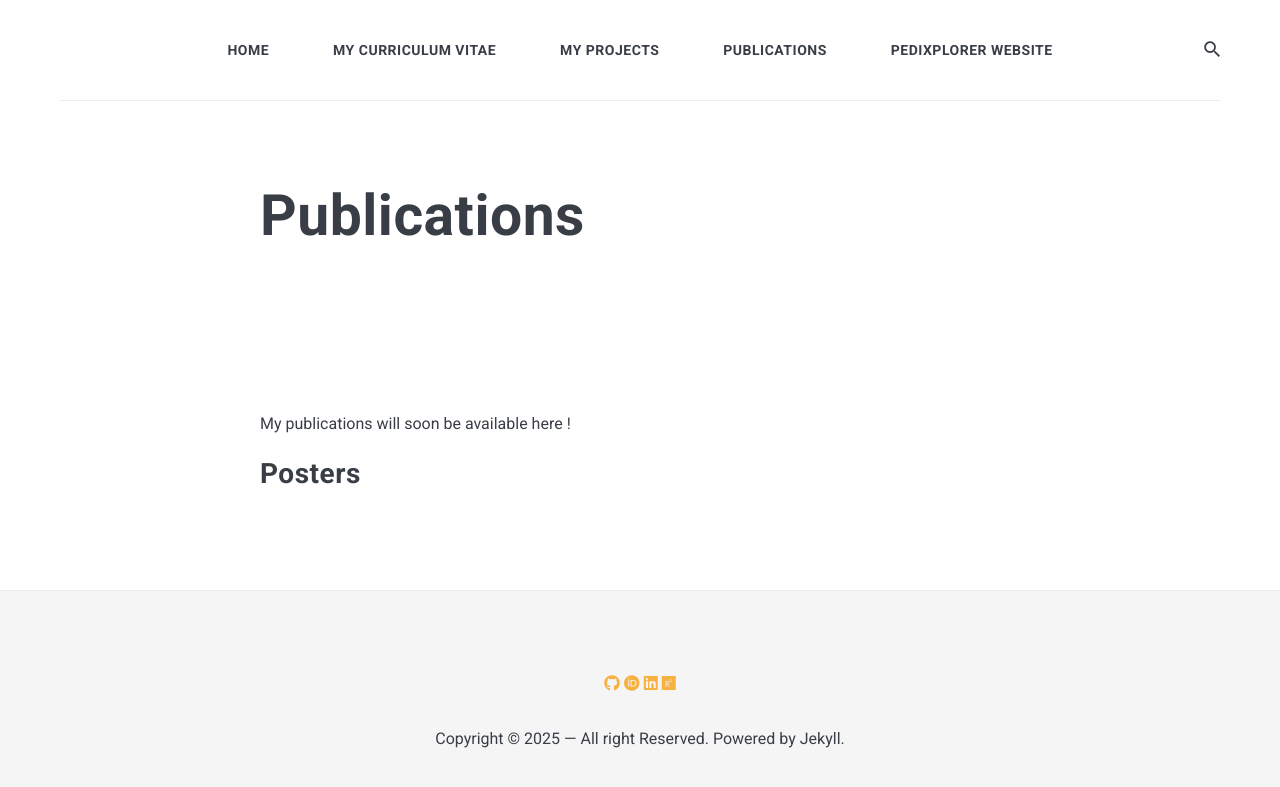
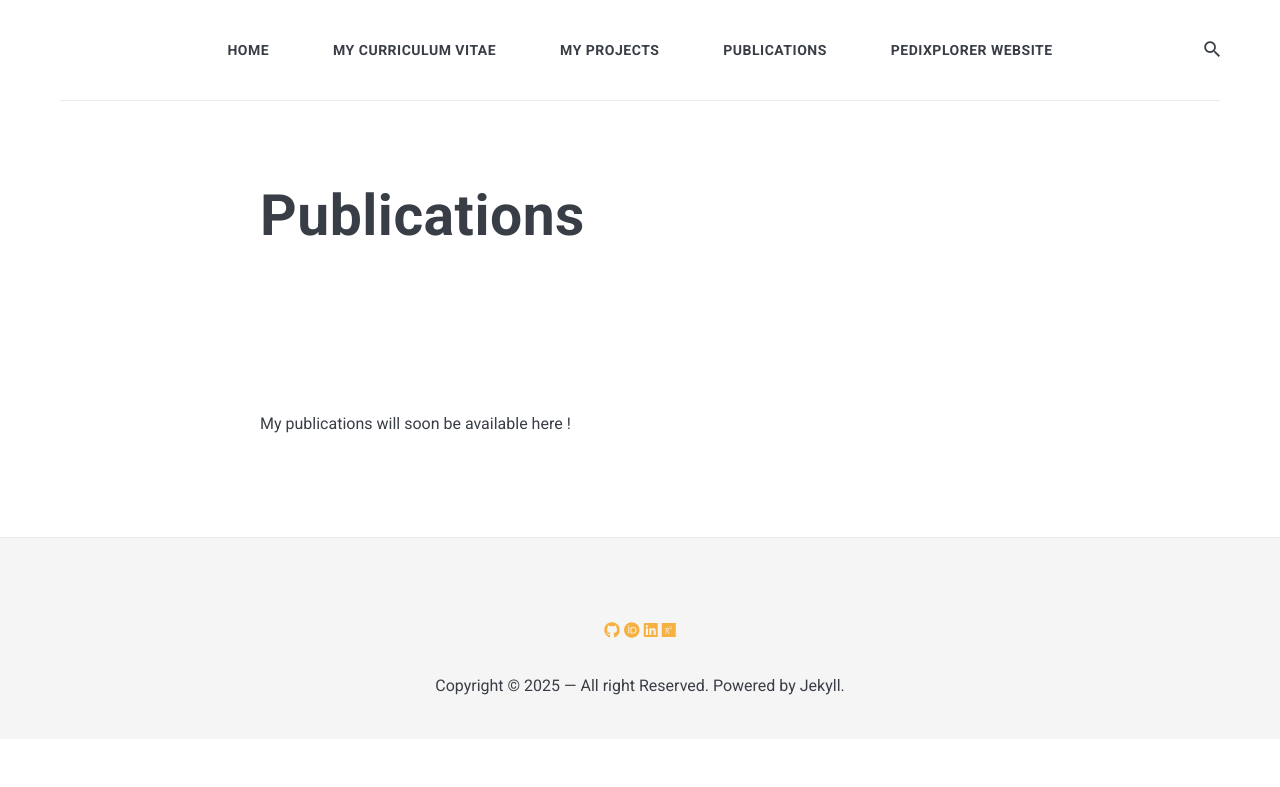
Before and after one commit to LouisLeNezet/louislenezet.github.io, a Jekyll site: the page built from _pages/publications.md, in a window 1280 px wide. Shown: the top 787 px of the page. Built offline with Jekyll 4.4.1, drawn with Linux system fonts in a browser that asks for light colours; nearby versions of some CDN libraries.

Commit message:
Update path

```diff
--- a/_config.yml
+++ b/_config.yml
@@ -15,12 +15,6 @@ plugins:
   - jekyll-paginate
   - jekyll-sitemap
   - jekyll/tagging
-
-header:
-  - title: "Home"
-    url: "/"
-  - title: "Posters"
-    url: "/posters/"
 
 # Pages Path
 defaults:
--- a/_pages/publications.md
+++ b/_pages/publications.md
@@ -5,5 +5,3 @@ permalink: /publications/
 ---
 
 My publications will soon be available here !
-
-## Posters
```
